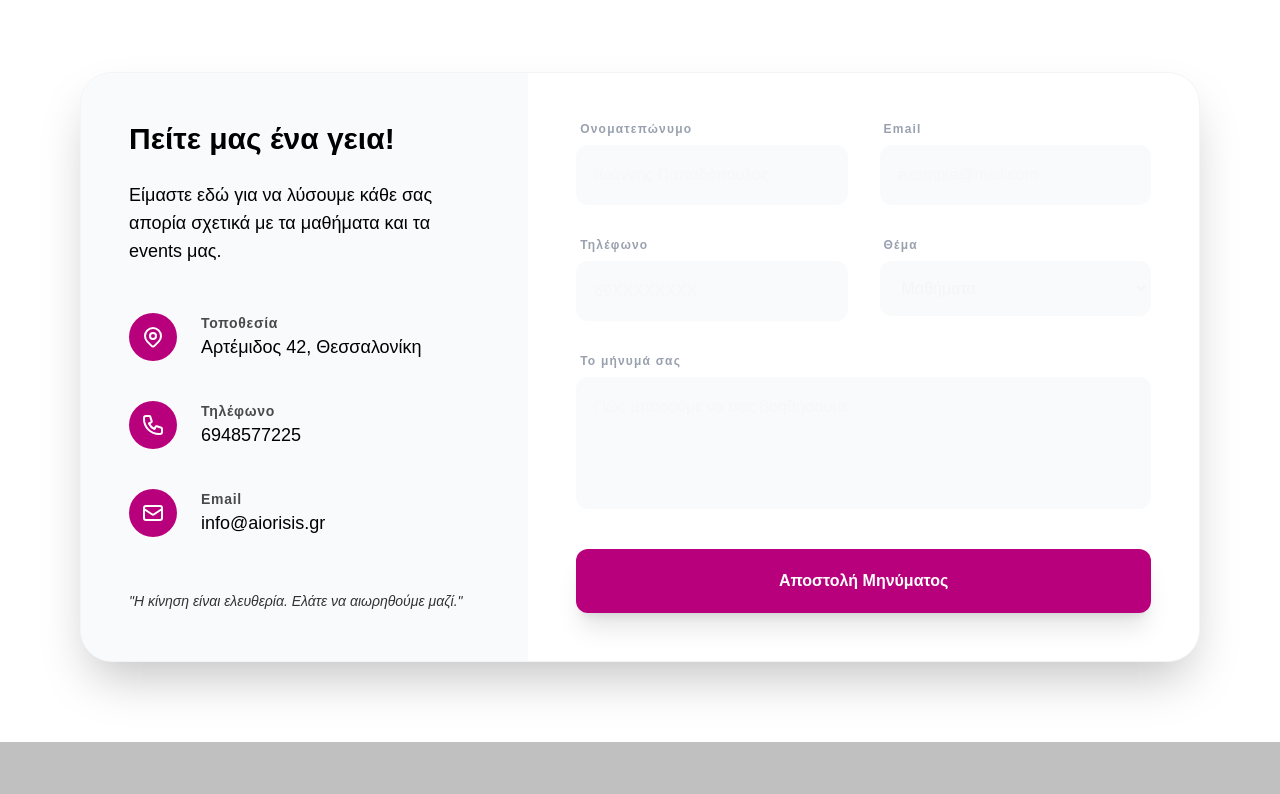
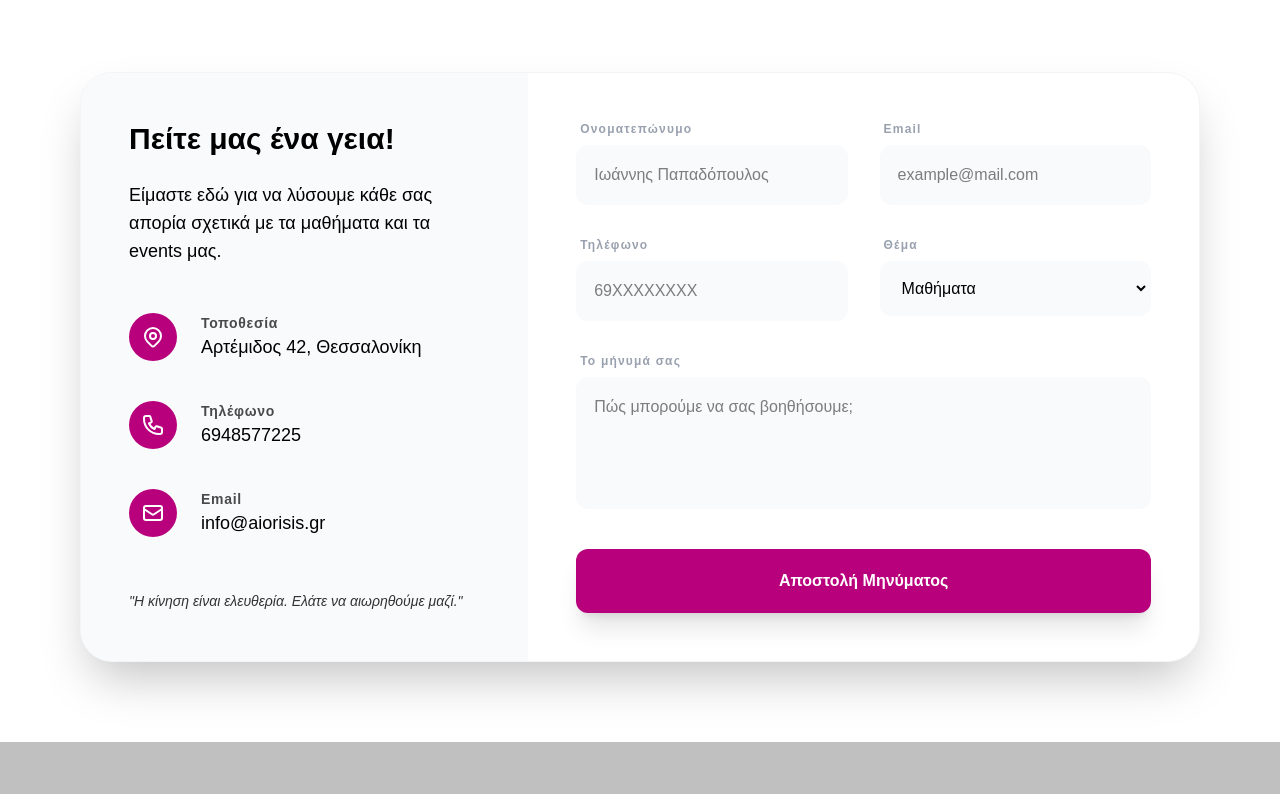
Before and after one commit to Tsagiannoudis/aiorisis, a Next.js app: page /contact in a window 1280 px wide. Shown: the part 560-1354 px from the top of the page. Built offline with nearby package versions, Linux system fonts and the light colour scheme.

Commit message:
contact form placeholder color

```diff
--- a/components/contact/ContactFormSection.tsx
+++ b/components/contact/ContactFormSection.tsx
@@ -60,7 +60,7 @@ const ContactFormSection = () => {
 
           {/* Form Column - Clean White */}
           <div className="lg:w-3/5 p-8 md:p-12">
-            <form className="grid grid-cols-1 md:grid-cols-2 gap-8">
+            <form className="grid grid-cols-1 md:grid-cols-2 gap-8 text-black">
               <div className="flex flex-col gap-2">
                 <label htmlFor="fullname" className="text-xs font-bold tracking-widest text-gray-400 ml-1">Ονοματεπώνυμο</label>
                 <input
```
Also changed, not shown: 1 other file (tests, documents, lock files or other folders).
